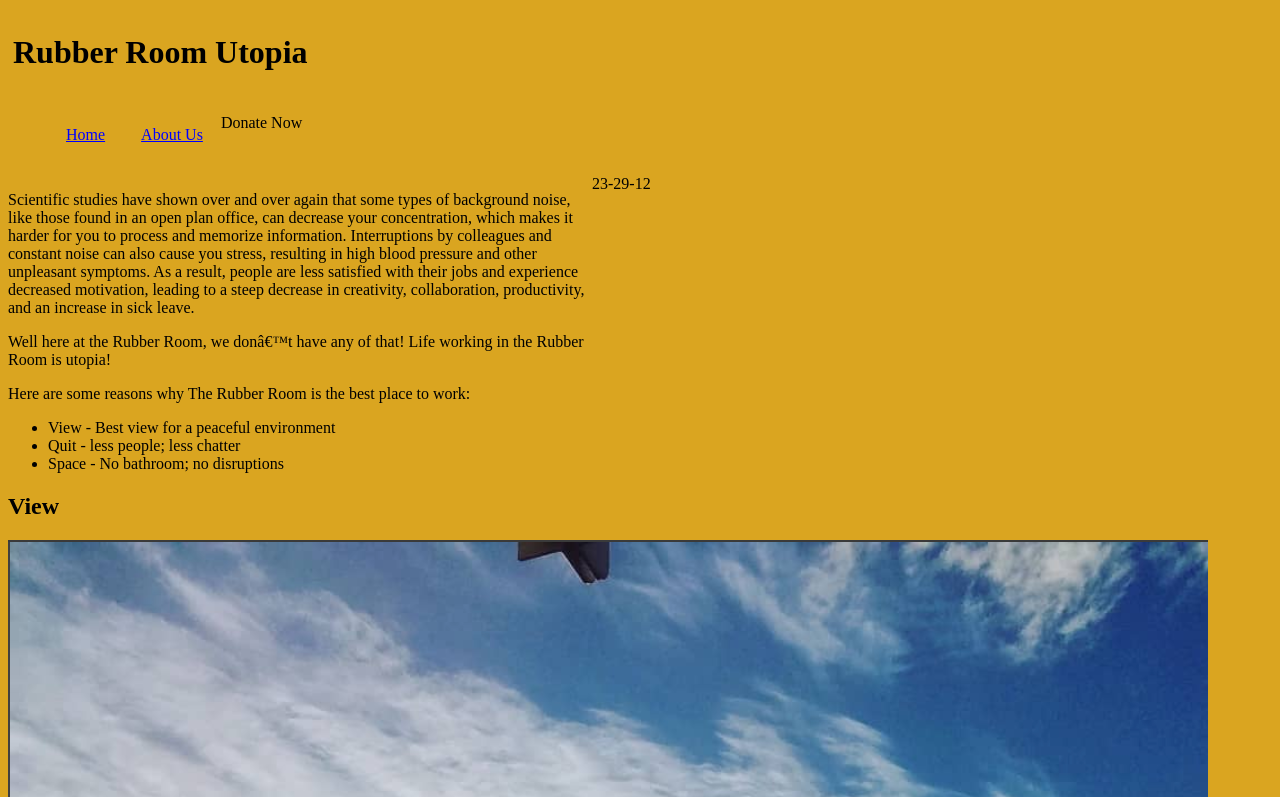
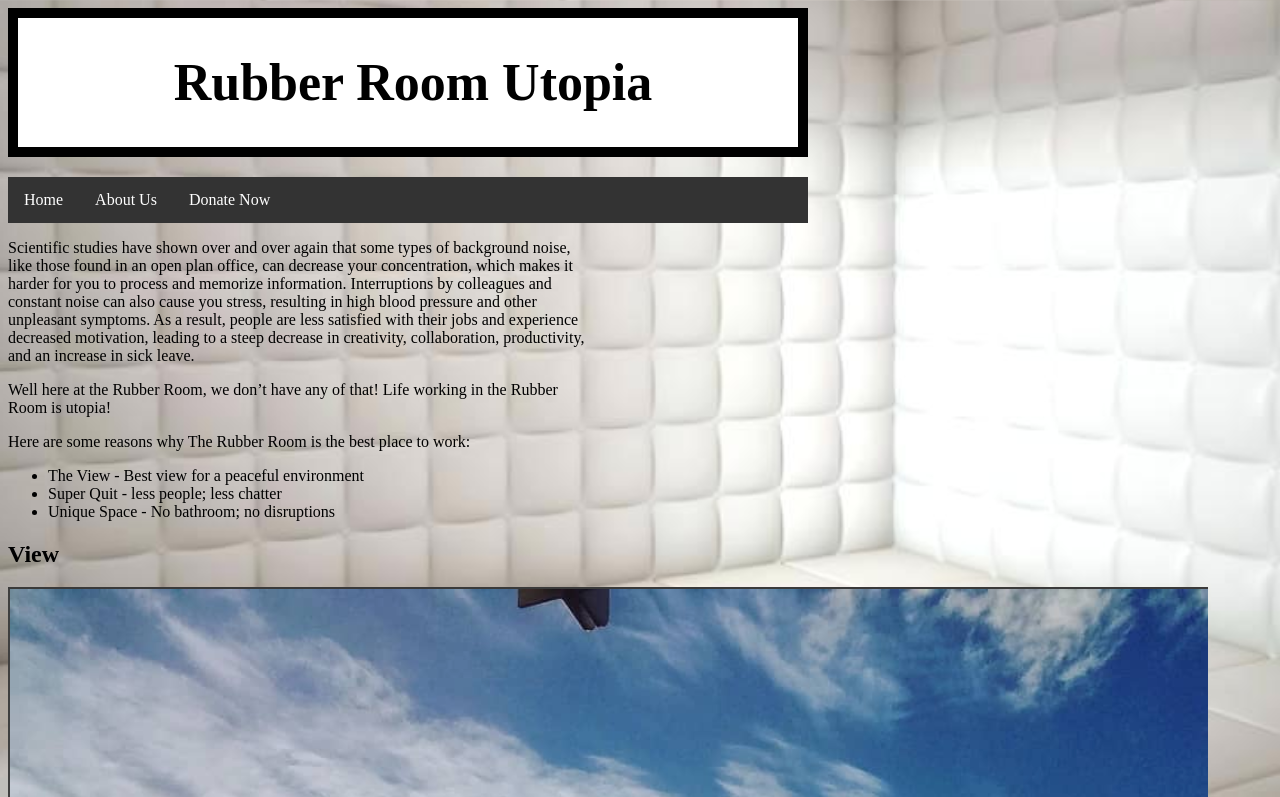
Before and after one commit to TKFisher/RoberRoom, a plain HTML site: page index.html in a window 1280 px wide. Shown: the top 797 px of the page. Drawn offline with Linux system fonts and the light colour scheme.

Commit message:
added 2 files

```diff
--- a/index.css
+++ b/index.css
@@ -1,43 +1,59 @@
 /* Note to students: Some properties are given to you to fill out,
 others you can modify as they stand, and if you have time,
-there are definitely some properties you should add! add!*/
+there are definitely some properties you should add!*/
 
 html {
+        background: url(Images/padded-cell-2.jpg) no-repeat center center fixed;
+        -webkit-background-size: cover;
+        -moz-background-size: cover;
+        -o-background-size: cover;
+        background-size: cover;
         height: 100%;
     }
   body {
      width: 800px;
      height: 100%;
-     background-color:goldenrod;
   }
 
   header {
-      background-color:goldenrod ;
-      padding: 5px;
-      font-size: ;
+      background-color: #ffffff;
+      padding-left: 10px;
+      font-size: 26px;
       display: block;
+      border: 10px solid #000000;
+      margin-bottom: 20px;
+      text-align: center;
   }
   nav {
       float: left;
       width: 100%;
   }
   nav ul {
-      padding: ;
-      float: left;
-      border-bottom: ;
     list-style-type: none;
+    margin: 0;
+    padding: 0;
+    overflow: hidden;
+    background-color: #333;
 }
+
 nav li {
     float: left;
 }
+
 nav li a {
     display: block;
-      height: 25px;
-      padding: 12px 18px 8px 18px;
-      vertical-align:middle;
+    color: white;
+    text-align: center;
+    padding: 14px 16px;
+    text-decoration: none;
+}
+
+/* Change the link color to #111 (black) on hover */
+nav li a:hover {
+    background-color: #111;
 }
   a {
-      color: blue;
+      color: ;
   }
   section {
       width: 73%;
@@ -57,7 +73,7 @@ html {
   footer {
       width: 790px;
       background-color:;
-      color:greenyellow;
+      color:;
       clear: both;
       display: block;
   }
--- a/index.html
+++ b/index.html
@@ -1,17 +1,19 @@
 <html>
    <head>
-       <title>Rubber Room Utopia</title>
+       <title>Rubber Room Utopia Project</title>
        <link rel="stylesheet" href="index.css" type="text/css">
    </head>
    <body>
-       <header>
-           <h1>Rubber Room Utopia</h1>
-       </header>
+    <div class="bg">
+        <header>
+                <h1>Rubber Room Utopia</h1>
+        </header>
+
        <nav>
            <ul>
                <li><a href="index.html">Home</a></li>
                <li><a href="aboutus.html">About Us</a></li>
-               <li>Donate Now</li>
+               <li><a>Donate Now</a></li>
            </ul>
        </nav>
        <section>
@@ -24,9 +26,9 @@
            <p>
                Here are some reasons why The Rubber Room is the best place to work:
                <ul>
-                   <LI>View - Best view for a peaceful environment</LI>
-                   <li>Quit - less people; less chatter</li>
-                   <li>Space - No bathroom; no disruptions</li>
+                   <LI>The View - Best view for a peaceful environment</LI>
+                   <li>Super Quit - less people; less chatter</li>
+                   <li>Unique Space - No bathroom; no disruptions</li>
                </ul>
            </p>
            <article>
@@ -48,7 +50,7 @@
            </article>
 
        </section>
-       <script src="index.js" charset="utf-8"></script>
+    </div>
    </body>
 
 </html>
```
Lines whose indentation alone changed are shown as unchanged.
